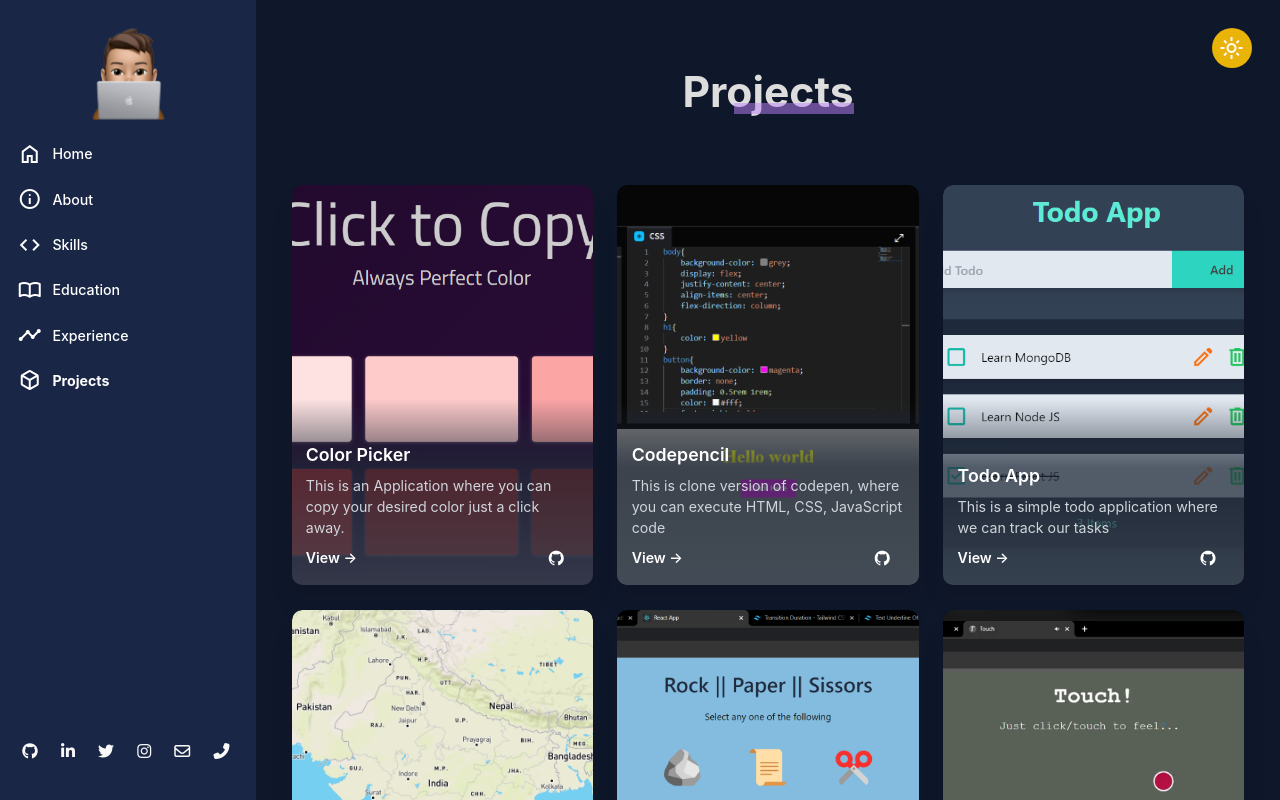
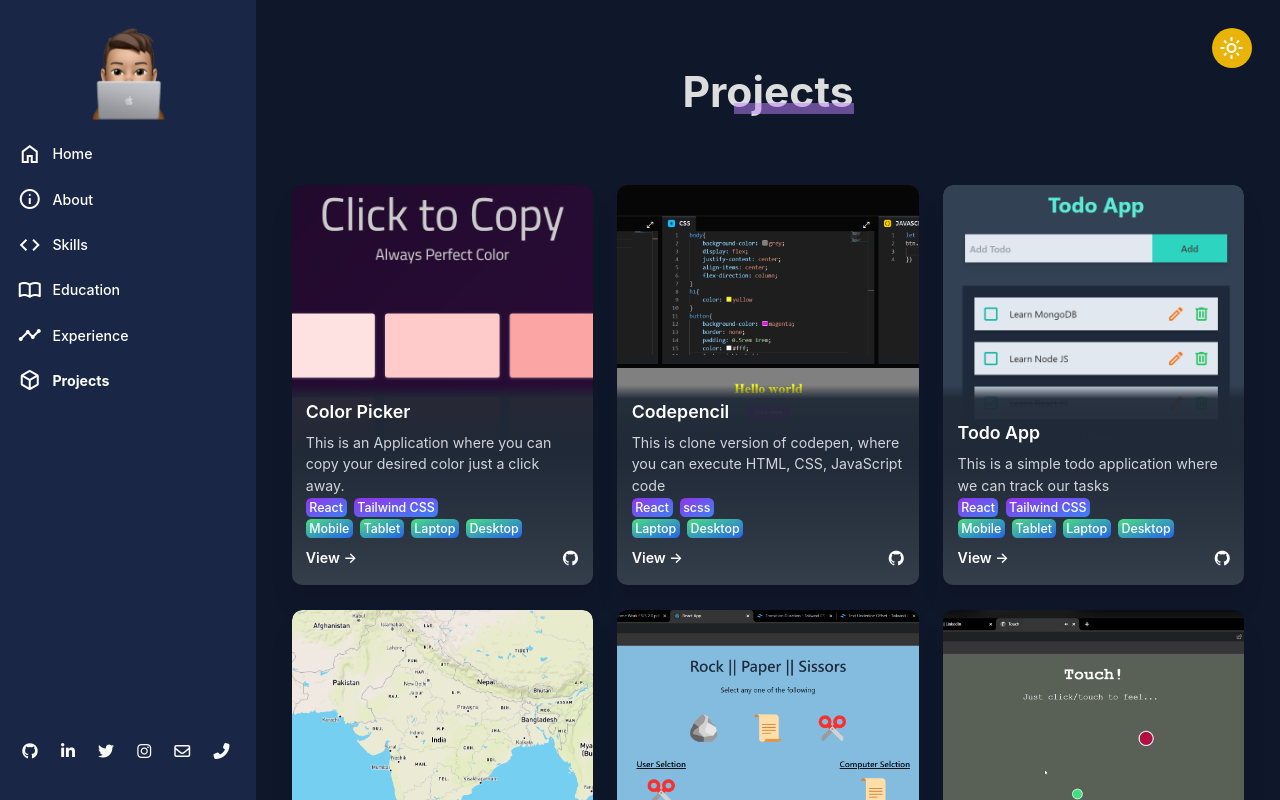
Before and after one commit to visshnnu-tejaa-98/portfoliov2, a React (Create React App) app: page /projects in a window 1280 px wide. Built offline with nearby package versions, Linux system fonts and the light colour scheme.

Commit message:
Fix Bugs

```diff
--- a/src/App.css
+++ b/src/App.css
@@ -9,12 +9,14 @@
 }
 
 .card-gradient {
-  background: rgb(75, 85, 96);
+  /* background: rgb(75, 85, 96); */
+  background: rgb(31, 41, 55);
   background: linear-gradient(
     0deg,
     rgba(75, 85, 96, 1) 0%,
-    rgba(31, 41, 55, 0.7) 38%,
-    rgba(0, 212, 255, 0) 48%
+    rgba(31, 41, 55, 1) 40%,
+    rgba(31, 41, 55, 0.94) 48%,
+    rgba(0, 212, 255, 0) 50%
   );
 }
 
--- a/src/components/Home.js
+++ b/src/components/Home.js
@@ -23,8 +23,8 @@
       </div>
       <div className="pt-16 flex items-center gap-5">
         <Link to="/projects">
-          <button class="relative inline-flex items-center justify-center p-0.5 mb-2 mr-2 overflow-hidden text-sm font-medium text-gray-900 rounded-lg group bg-gradient-to-br from-pink-500 to-orange-400 group-hover:from-pink-500 group-hover:to-orange-400 hover:text-white dark:text-white focus:ring-4 focus:outline-none focus:ring-pink-200 dark:focus:ring-pink-800 btn">
-            <span class="relative px-5 py-2.5 transition-all ease-in duration-75 bg-white dark:bg-gray-900 rounded-md group-hover:bg-opacity-0 flex items-center gap-3">
+          <button className="relative inline-flex items-center justify-center p-0.5 mb-2 mr-2 overflow-hidden text-sm font-medium text-gray-900 rounded-lg group bg-gradient-to-br from-pink-500 to-orange-400 group-hover:from-pink-500 group-hover:to-orange-400 hover:text-white dark:text-white focus:ring-4 focus:outline-none focus:ring-pink-200 dark:focus:ring-pink-800 btn">
+            <span className="relative px-5 py-2.5 transition-all ease-in duration-75 bg-white dark:bg-gray-900 rounded-md group-hover:bg-opacity-0 flex items-center gap-3">
               <span className="material-symbols-outlined">deployed_code</span>
               <span>Projects</span>
             </span>
@@ -34,10 +34,10 @@
           to="https://drive.google.com/file/d/1XeEhTyrcUmORpE-egx8mVYBotebg09HN/view?usp=share_link"
           target="_blank"
         >
-          <button class="relative inline-flex items-center justify-center p-0.5 mb-2 mr-2 overflow-hidden text-sm font-medium text-gray-900 rounded-lg group bg-gradient-to-br from-purple-500 to-pink-500 group-hover:from-purple-500 group-hover:to-pink-500 hover:text-white dark:text-white focus:ring-4 focus:outline-none focus:ring-purple-200 dark:focus:ring-purple-800">
-            <span class="relative px-5 py-2.5 transition-all ease-in duration-75 bg-white dark:bg-gray-900 rounded-md group-hover:bg-opacity-0 flex items-center gap-3">
+          <button className="relative inline-flex items-center justify-center p-0.5 mb-2 mr-2 overflow-hidden text-sm font-medium text-gray-900 rounded-lg group bg-gradient-to-br from-purple-500 to-pink-500 group-hover:from-purple-500 group-hover:to-pink-500 hover:text-white dark:text-white focus:ring-4 focus:outline-none focus:ring-purple-200 dark:focus:ring-purple-800">
+            <span className="relative px-5 py-2.5 transition-all ease-in duration-75 bg-white dark:bg-gray-900 rounded-md group-hover:bg-opacity-0 flex items-center gap-3">
               <span>Resume</span>
-              <span class="material-symbols-outlined">open_in_new</span>
+              <span className="material-symbols-outlined">open_in_new</span>
             </span>
           </button>
         </Link>
--- a/src/components/NavLayout.js
+++ b/src/components/NavLayout.js
@@ -50,7 +50,6 @@
             <li>
               <NavLink
                 to="/"
-                // className=""/
                 className={({ isActive }) =>
                   `flex items-center p-2 text-gray-900 rounded-lg dark:text-white hover:bg-gray-300 dark:hover:bg-[#0F172A] ${
                     isActive && "text-[#ae37bf] dark:text-[#D946EF] font-bold"
@@ -70,7 +69,7 @@
                   }`
                 }
               >
-                <span class="material-symbols-outlined">info</span>
+                <span className="material-symbols-outlined">info</span>
                 <span className="flex-1 ml-3 whitespace-nowrap">About</span>
               </NavLink>
             </li>
--- a/src/components/Projects.js
+++ b/src/components/Projects.js
@@ -33,27 +33,40 @@
               <img
                 src={detail.image}
                 alt="AirMax Pro"
-                className="object-cover w-full h-[400px] rounded-[10px] z-0"
+                className="object-cover w-full h-[300px] rounded-[10px] z-0 relative top-[-100px]"
               />
-
               <div className="absolute inset-[-10rem] card-gradient"></div>
               <div className="absolute left-0 bottom-0 p-4 text-left">
                 <h1 className="text-xl text-white font-semibold">
                   {detail.name}
                 </h1>
                 <p className="text-gray-300 mt-2">{detail.description}</p>
+                <div>
+                  {detail.stack.map((item) => (
+                    <span className="text-white bg-gradient-to-br from-purple-600 to-blue-500 hover:bg-gradient-to-bl focus:ring-4 focus:outline-none focus:ring-blue-300 dark:focus:ring-blue-800 font-medium rounded-md text-sm px-1 py-0.5 text-center mr-2 mb-2 text-[10px]">
+                      {item}
+                    </span>
+                  ))}
+                </div>
+                <div>
+                  {detail.screenType.map((item) => (
+                    <span className="text-white bg-gradient-to-br from-green-400 to-blue-600 hover:bg-gradient-to-bl focus:ring-4 focus:outline-none focus:ring-green-200 dark:focus:ring-green-800 font-medium rounded-md text-sm px-1 py-0.5 text-center mr-2 mb-2 text-[10px]">
+                      {item}
+                    </span>
+                  ))}
+                </div>
                 <div className="flex justify-between items-center">
                   <Link
                     to={detail.liveURL}
                     target="_blank"
-                    className="text-base text-white cursor-pointer mt-2 font-semibold"
+                    className="text-base text-white cursor-pointer mt-2 font-semibold hover:pl-2 duration-200"
                   >
                     View →
                   </Link>
                   <Link
                     to={detail.githubURL}
                     target="_blank"
-                    className="text-base text-white cursor-pointer mt-2 mr-4 font-semibold"
+                    className="text-base text-white cursor-pointer mt-2 font-semibold"
                   >
                     <i className="devicon-github-original text-lg"></i>
                   </Link>
```
